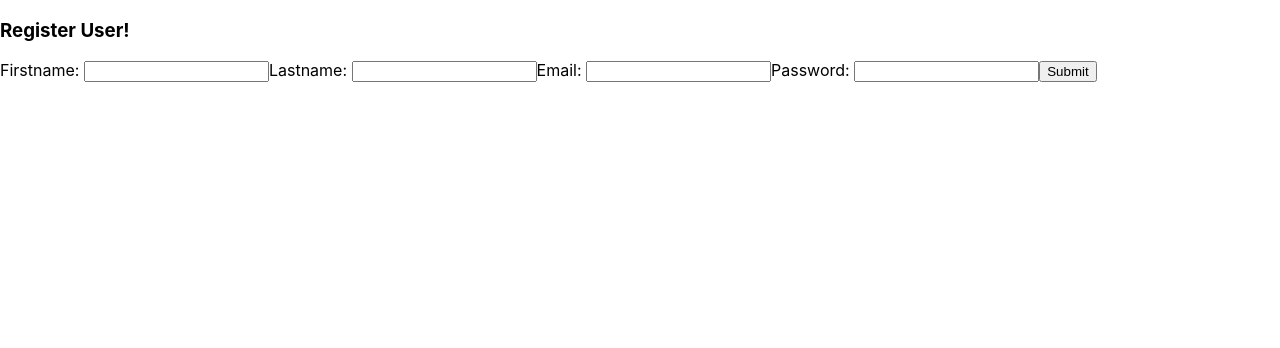
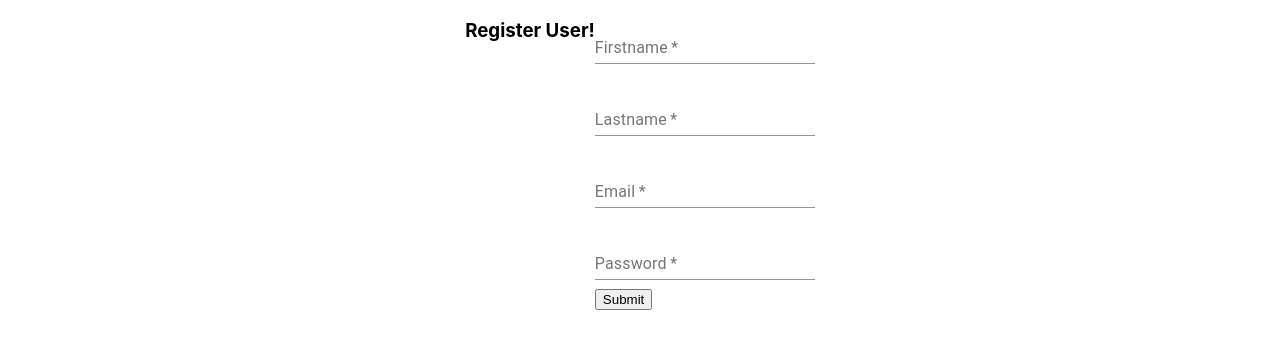
Before and after one commit to emmaweberyd/kwote, a React (Create React App) app in the folder frontend/: page /register in a window 1280 px wide. Shown: the top 348 px of the page. Built offline with nearby package versions, Linux system fonts and the light colour scheme.

Commit message:
feat: add and integrate material-ui for registration page

```diff
--- a/frontend/package.json
+++ b/frontend/package.json
@@ -3,7 +3,9 @@
   "version": "0.1.0",
   "private": true,
   "dependencies": {
+    "@material-ui/core": "^4.5.2",
     "axios": "^0.19.0",
+    "material-ui": "^0.20.2",
     "react": "^16.9.0",
     "react-dom": "^16.9.0",
     "react-router-dom": "^5.1.2",
--- a/frontend/src/components/register-user.component.js
+++ b/frontend/src/components/register-user.component.js
@@ -1,4 +1,5 @@
 import React, { Component } from 'react';
+import { TextField } from '@material-ui/core';
 import axios from 'axios';
 
 export default class RegisterUser extends Component {
@@ -63,33 +64,49 @@ export default class RegisterUser extends Component {
 
     render(){
         return (
-            <div>
-                <h3>Register User!</h3>
-                <form onSubmit={this.onSubmit}>
-                    <label>Firstname: </label>
-                    <input
+            <div style={{display: 'flex', justifyContent: 'center'}}>
+                <div><h3>Register User!</h3></div>
+                <form onSubmit={this.onSubmit} autoComplete="off">
+                    <div>
+                        <TextField
                         required
+                        id="standard-basic"
+                        label="Firstname"
+                        margin="normal"
                         value={this.state.firstname}
                         onChange={this.onChangeFirstname}
                         />
-                    <label>Lastname: </label>
-                    <input
+                    </div>
+                    <div>
+                        <TextField
                         required
+                        id="standard-basic"
+                        label="Lastname"
+                        margin="normal"
                         value={this.state.lastname}
                         onChange={this.onChangeLastname}
                         />
-                    <label>Email: </label>
-                    <input
+                    </div>
+                    <div>
+                        <TextField
                         required
+                        id="standard-basic"
+                        label="Email"
+                        margin="normal"
                         value={this.state.email}
                         onChange={this.onChangeEmail}
                         />
-                    <label>Password: </label>
-                    <input
+                    </div>
+                    <div>
+                        <TextField
                         required
+                        id="standard-basic"
+                        label="Password"
+                        margin="normal"
                         value={this.state.password}
                         onChange={this.onChangePassword}
                         />
+                    </div>
                     <button
                         onClick={this.onSubmit}
                         >
```
Also changed, not shown: 1 other file (tests, documents, lock files or other folders).
